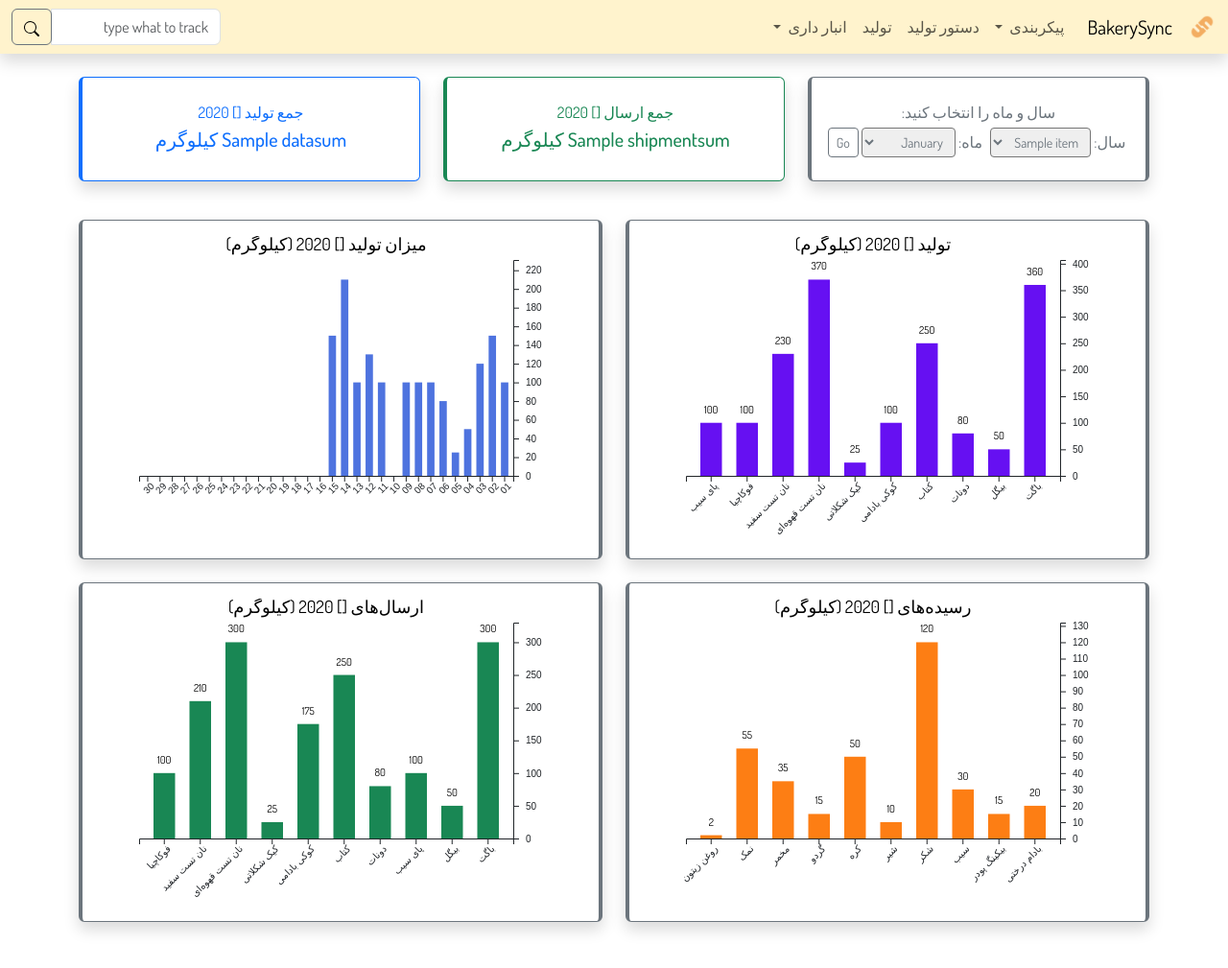
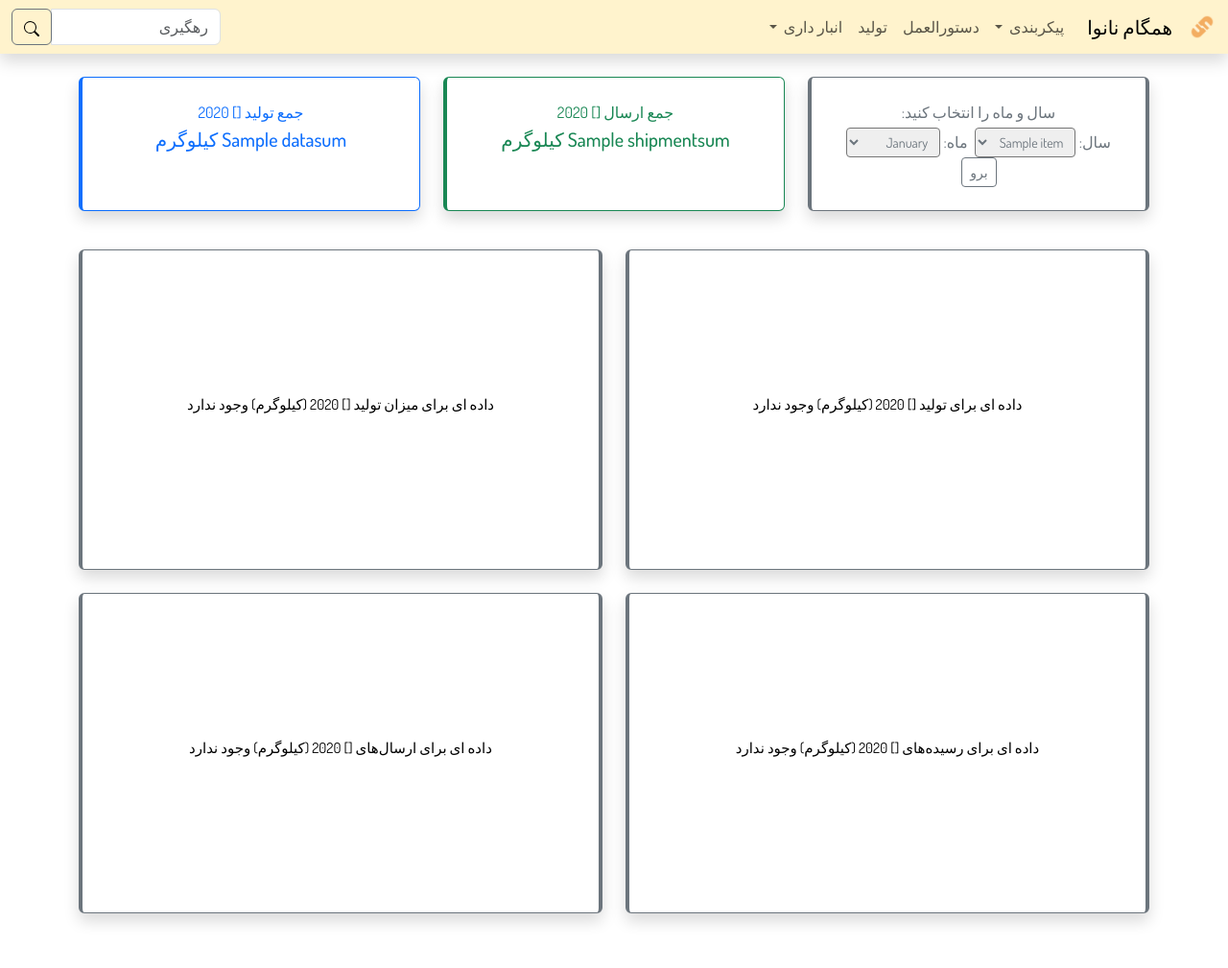
Before and after one commit to rpurmehdi/BakerySync, a Flask app: template templates/index-fa.html in a window 1280 px wide. Shown: the whole page at 96% size. After the commit the page ends 963 px from the top, so only its background shows below. Run offline with Flask 3, Linux system fonts and the light colour scheme; the template is opened without the code that fills it: most values are stand-ins (such as "Sample title", 1, 10 or a date in 2020); some libraries are stand-ins or nearby versions.

Commit message:
TEMP PERSIAN PREVIEW

```diff
--- a/templates/index-fa.html
+++ b/templates/index-fa.html
@@ -46,7 +46,7 @@
         event.preventDefault();
         const year = document.getElementById("year").value;
         const month = document.getElementById("month").value;
-        const url = `/?year=${year}&month=${month}`;
+        const url = `/fa?year=${year}&month=${month}`;
         window.location.href = url;
       });
     });
@@ -57,13 +57,13 @@
   <title>داشبورد</title>
 </head>
 
-<body {% block bodyclass %}{% endblock %}>
+<body class="chart-container">
   <!-- navbar -->
   <nav class="navbar navbar-expand-lg sticky-top bg-warning-subtle shadow">
     <div class="container-fluid">
       <img src="/static/images/android-chrome-512x512.png" alt="BakerySyncLogo" class="navbar-brand py-0" width="30"
         height="30" />
-      <a class="navbar-brand" href="{{ url_for('index.index') }}">BakerySync</a>
+      <a class="navbar-brand" href="{{ url_for('index.index') }}">همگام نانوا</a>
       <button class="navbar-toggler" type="button" data-bs-toggle="collapse" data-bs-target="#navbarSupportedContent"
         aria-controls="navbarSupportedContent" aria-expanded="false" aria-label="Toggle navigation">
         <span class="navbar-toggler-icon"></span>
@@ -87,7 +87,7 @@
             </ul>
           </li>
           <li class="nav-item">
-            <a class="nav-link" aria-current="page" href="{{ url_for('recipes.recipes') }}">دستور تولید</a>
+            <a class="nav-link" aria-current="page" href="{{ url_for('recipes.recipes') }}">دستورالعمل</a>
           </li>
           <li class="nav-item">
             <a class="nav-link" aria-current="page" href="{{ url_for('productions.productions') }}">تولید</a>
@@ -114,9 +114,8 @@
           <div class="row g-3 align-items-center">
             <div class="col-auto">
               <div class="input-group my-0">
-                <input type="search" name="track" id="track" class="form-control" placeholder="type what to track"
-                  aria-label="type what to track" autocomplete="off" title="Must be at least 3 characters long"
-                  required />
+                <input type="search" name="track" id="track" class="form-control" placeholder="رهگیری"
+                  aria-label="رهگیری" autocomplete="off" title="حداقل 3 حرف وارد کنید" required />
                 <div class="input-group-append">
                   <button class="btn btn-outline-secondary" type="submit">
                     <img src="/static/icons/search.svg" />
@@ -171,7 +170,7 @@
                         </select>
                       </div>
                       <div class="input-group-append">
-                        <button class="btn btn-sm btn-outline-secondary" type="submit">Go</button>
+                        <button class="btn btn-sm btn-outline-secondary" type="submit">برو</button>
                       </div>
                     </div>
                   </form>
@@ -264,7 +263,7 @@
             .attr("y", 150)
             .attr("text-anchor", "middle")
             .style("font-size", "15px")
-            .text("No data available for " + title);
+            .text("داده ای برای " + title + " وجود ندارد");
           // Return early and do not create the chart
           return;
         }
@@ -340,43 +339,10 @@
       }
 
       // Parse the Data and create charts
-      const arrivalsData = [
-        ["بادام درختی", 20],
-        ["بیکینگ پودر", 15],
-        ["سیب", 30],
-        ["شکر", 120],
-        ["شیر", 10],
-        ["کره", 50],
-        ["گردو", 15],
-        ["مخمر", 35],
-        ["نمک", 55],
-        ["روغن زیتون", 2],
-      ];
-      const shipmentsData = [
-        ["باگت", 300],
-        ["بیگل", 50],
-        ["پای سیب", 100],
-        ["دونات", 80],
-        ["کتاب", 250],
-        ["کوکی بادامی", 175],
-        ["کیک شکلاتی", 25],
-        ["نان تست قهوه‌ای", 300],
-        ["نان تست سفید", 210],
-        ["فوکاچیا", 100],
-      ];
-      const productionsData = [["01", 100], ["02", 150], ["03", 120], ["04", 50], ["05", 25], ["06", 80], ["07", 100], ["08", 100], ["09", 100], ["10", 0], ["11", 100], ["12", 130], ["13", 100], ["14", 210], ["15", 150], ["16", 0], ["17", 0], ["18", 0], ["19", 0], ["20", 0], ["21", 0], ["22", 0], ["23", 0], ["24", 0], ["25", 0], ["26", 0], ["27", 0], ["28", 0], ["29", 0], ["30", 0]];
-      const productionsumData = [
-        ["باگت", 360],
-        ["بیگل", 50],
-        ["دونات", 80],
-        ["کتاب", 250],
-        ["کوکی بادامی", 100],
-        ["کیک شکلاتی", 25],
-        ["نان تست قهوه‌ای", 370],
-        ["نان تست سفید", 230],
-        ["فوکاچیا", 100],
-        ["پای سیب", 100],
-      ];
+      const arrivalsData = {{ montharrivals| safe }};
+      const shipmentsData = {{ monthshipments| safe }};
+      const productionsData = {{ monthproductions| safe }};
+      const productionsumData = {{ productionsum| safe }};
       createChart("#productionsum_chart", productionsumData, "تولید {{ month|safe }} {{ year|safe }} (کیلوگرم)", true, "#6610f2");
       createChart("#arrival_chart", arrivalsData, "رسیده‌های {{ month|safe }} {{ year|safe }} (کیلوگرم)", true, "#fd7e14");
       createChart("#shipment_chart", shipmentsData, "ارسال‌های {{ month|safe }} {{ year|safe }} (کیلوگرم)", true, "#198754");
```
Also changed, not shown: routes/index.py (+82 -8 lines).
